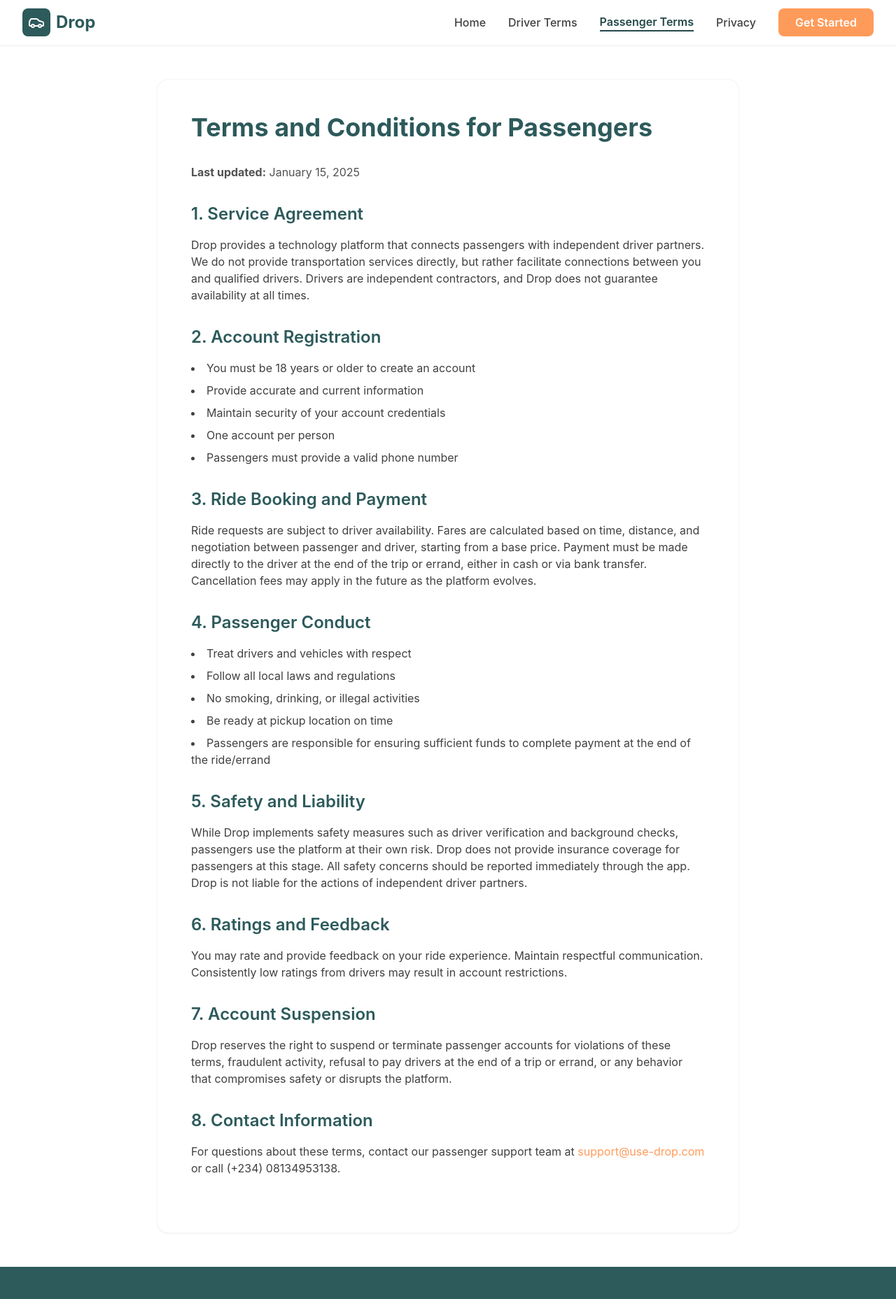
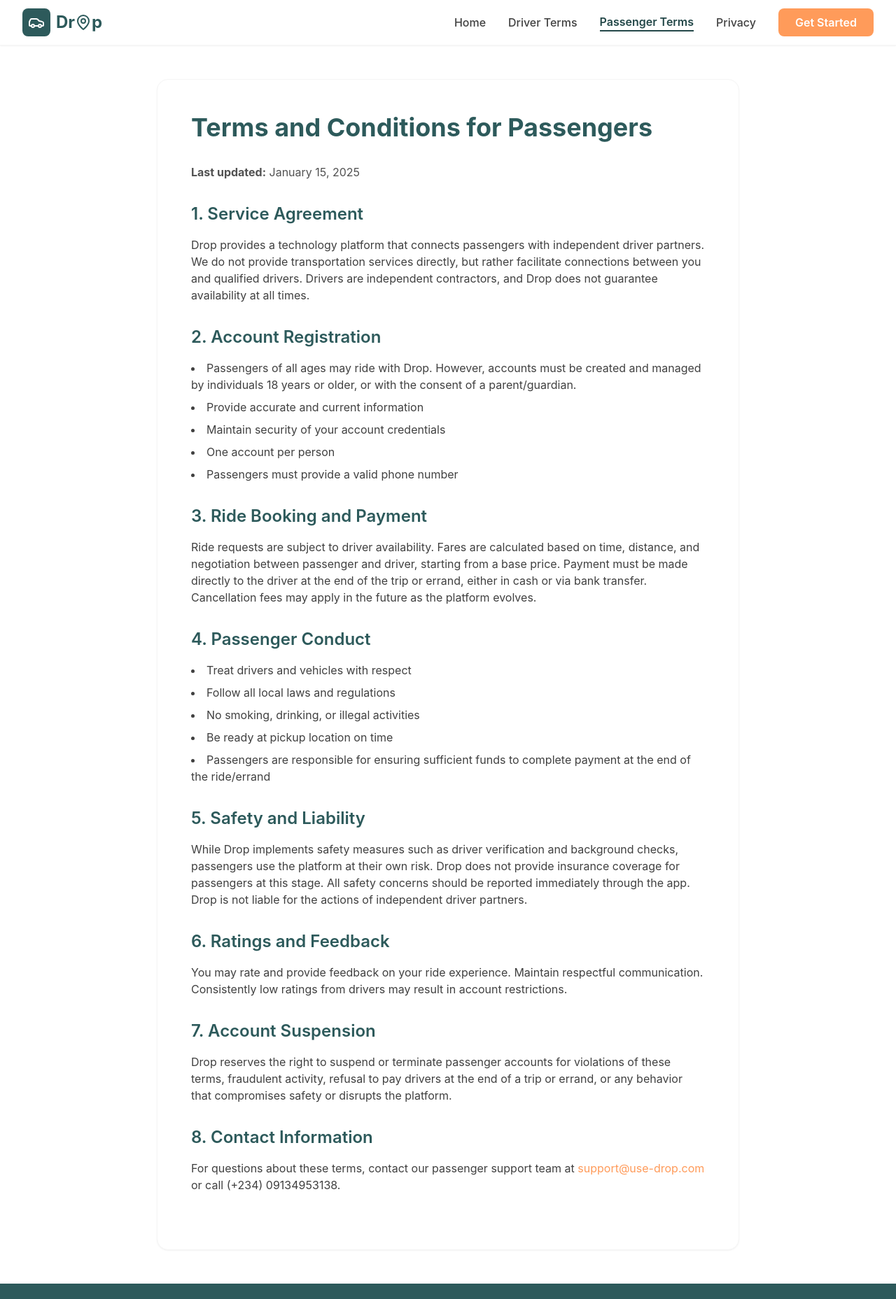
Before and after one commit to mikeyxx/drop-landing-page, a React (Vite) app: page /passenger-terms in a window 1280 px wide. Shown: the top 1857 px of the page at 70% size. Built offline with nearby package versions, Linux system fonts and the light colour scheme.

Commit message:
update phone number

```diff
--- a/src/components/Navbar.tsx
+++ b/src/components/Navbar.tsx
@@ -1,6 +1,6 @@
 import { useState } from 'react';
 import { NavLink } from 'react-router-dom';
-import { Menu, X, Car } from 'lucide-react';
+import { Menu, X, Car, MapPin } from 'lucide-react';
 // import dropLogo from "../assets/images/Drop.png"
 
 const Navbar = () => {
@@ -25,9 +25,14 @@ const Navbar = () => {
             <div className="bg-primary-500 p-2 rounded-lg group-hover:bg-primary-600 transition-colors">
               <Car className="h-6 w-6 text-white" />
             </div>
-            <span className="text-2xl font-bold text-primary-500">Drop</span>
-            {/* <img src={dropLogo} alt="Drop Logo" className="h-16 w-16 logo-bold" /> */}
+            <span className="text-2xl font-bold text-primary-500 flex items-center">
+              Dr
+              <MapPin className="inline-block h-[1em] w-[1em] align-baseline text-primary-500" />
+              p
+            </span>
           </NavLink>
+
+
 
           {/* Desktop Navigation */}
           <div className="hidden md:flex items-center space-x-8">
--- a/src/pages/DriverTerms.tsx
+++ b/src/pages/DriverTerms.tsx
@@ -90,7 +90,7 @@ const DriverTerms = () => {
               <p className="text-neutral-700">
                 For questions about these terms, contact our driver support team at
                 <a href="mailto:support@use-drop.com" className="text-secondary-400 hover:text-secondary-500"> support@use-drop.com</a>{' '}
-                or call (+234) 08134953138.
+                or call (+234) 09134953138.
               </p>
             </section>
           </div>
--- a/src/pages/PassengerTerms.tsx
+++ b/src/pages/PassengerTerms.tsx
@@ -24,7 +24,7 @@ const PassengerTerms = () => {
             <section className="mb-8">
               <h2 className="text-2xl font-semibold text-primary-500 mb-4">2. Account Registration</h2>
               <ul className="list-disc list-inside text-neutral-700 space-y-2">
-                <li>You must be 18 years or older to create an account</li>
+                <li>Passengers of all ages may ride with Drop. However, accounts must be created and managed by individuals 18 years or older, or with the consent of a parent/guardian.</li>
                 <li>Provide accurate and current information</li>
                 <li>Maintain security of your account credentials</li>
                 <li>One account per person</li>
@@ -88,7 +88,7 @@ const PassengerTerms = () => {
               <p className="text-neutral-700">
                 For questions about these terms, contact our passenger support team at
                 <a href="mailto:support@use-drop.com" className="text-secondary-400 hover:text-secondary-500"> support@use-drop.com</a>{' '}
-                or call (+234) 08134953138.
+                or call (+234) 09134953138.
               </p>
             </section>
           </div>
```
